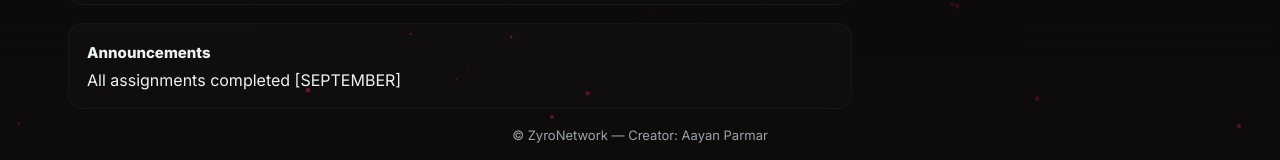
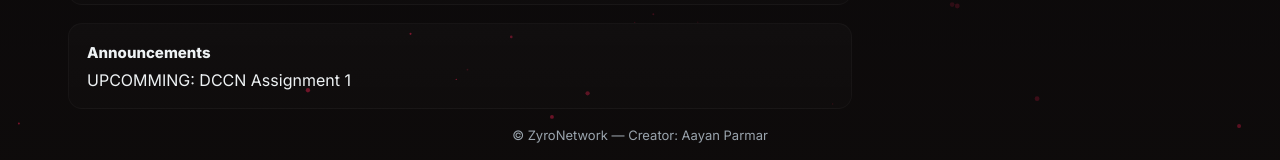
Before and after one commit to AustinKarasu/AayanPortfilio, a plain HTML site: page index.html in a window 1280 px wide. Shown: the part 672-832 px from the top of the page. Drawn offline with Linux system fonts and the light colour scheme.

Commit message:
Update index.html

```diff
--- a/index.html
+++ b/index.html
@@ -96,7 +96,7 @@
 
         <div class="card">
           <strong style="font-size:15px">Announcements</strong>
-          <div class="small" style="margin-top:8px">All assignments completed [SEPTEMBER]</div>
+          <div class="small" style="margin-top:8px">UPCOMMING: DCCN Assignment 1</div>
         </div>
       </section>
 
```
